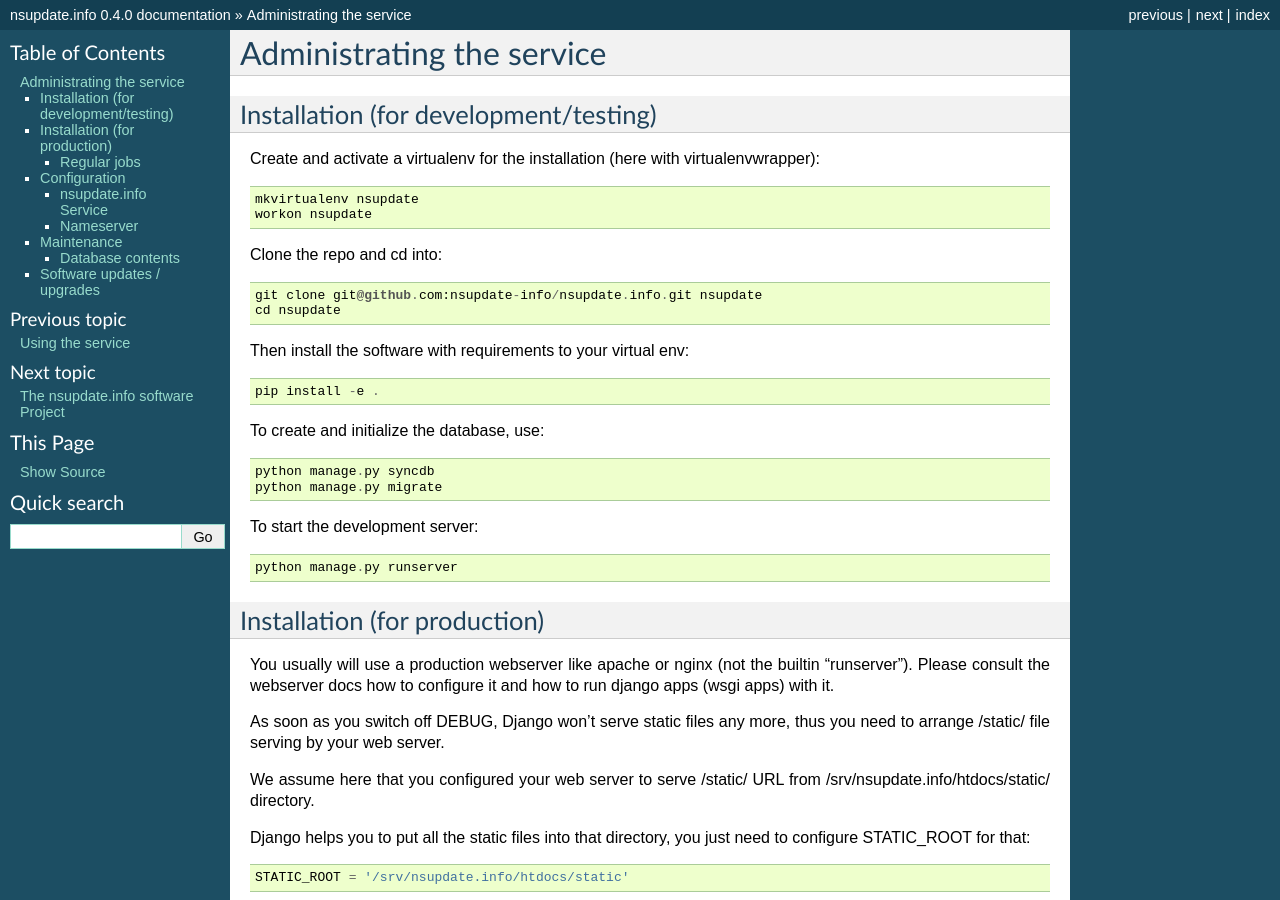
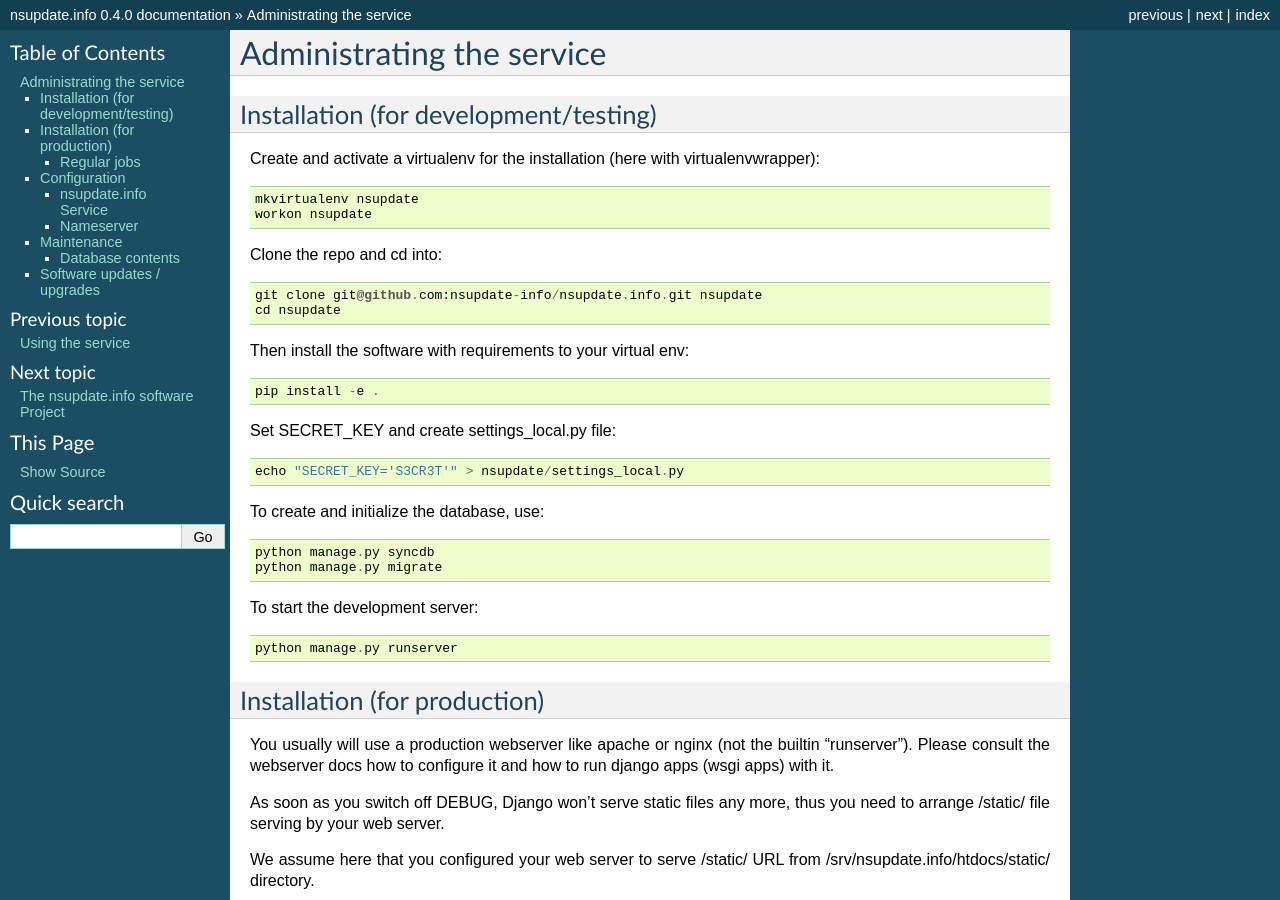
Before and after one commit to nsupdate-info/nsupdate.info, a Sphinx documentation site: the page built from docs/admin.rst, in a window 1280 px wide and 900 px high. Built offline with Sphinx 7.4.7, drawn with Linux system fonts in a browser that asks for light colours.

Commit message:
Update admin.rst
Added required setting of SECRET_KEY via settings_local.py into development quick guide.

```diff
--- a/docs/admin.rst
+++ b/docs/admin.rst
@@ -21,6 +21,9 @@ Then install the software with requirements to your virtual env::
 
     pip install -e .
 
+Set SECRET_KEY and create settings_local.py file::
+
+    echo "SECRET_KEY='S3CR3T'" > nsupdate/settings_local.py
 
 To create and initialize the database, use::
 
```
